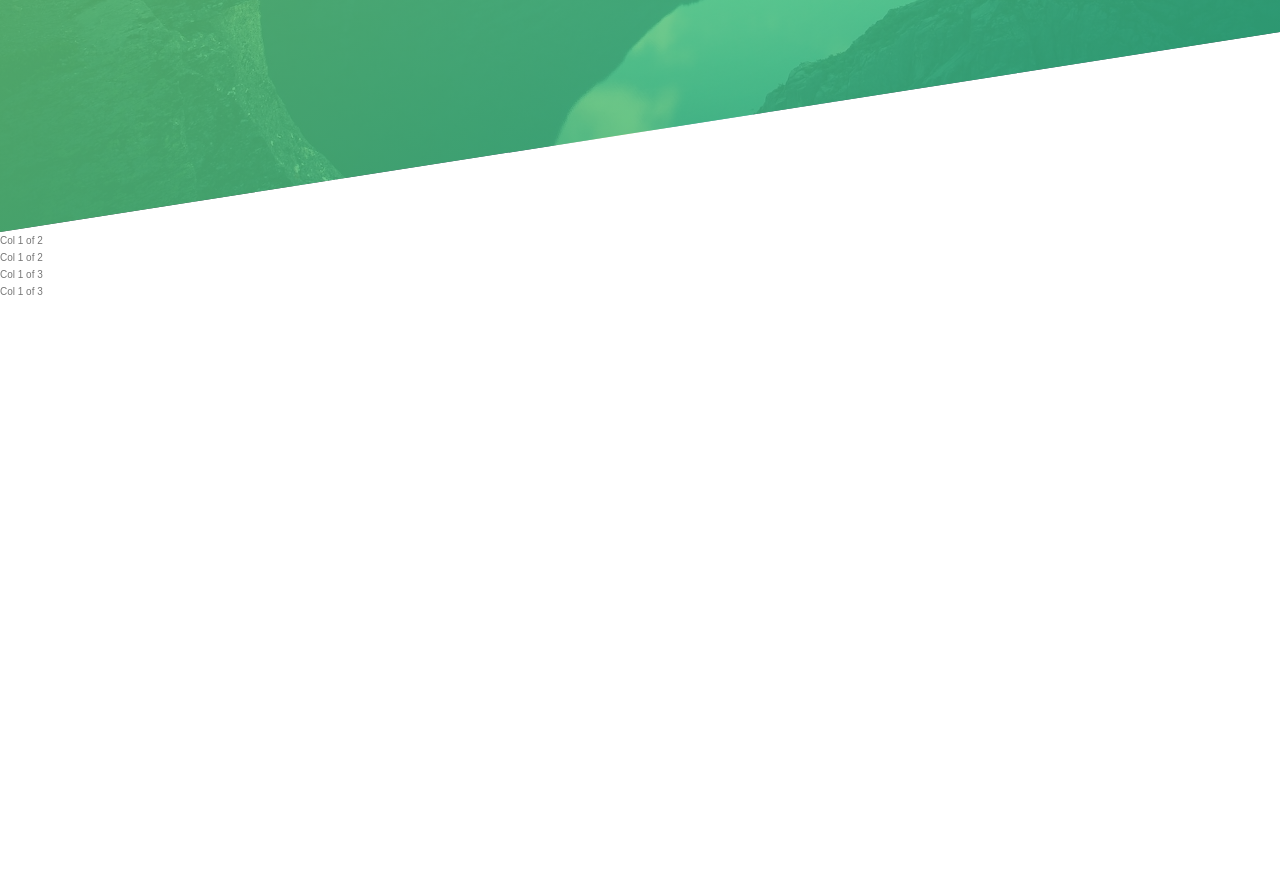
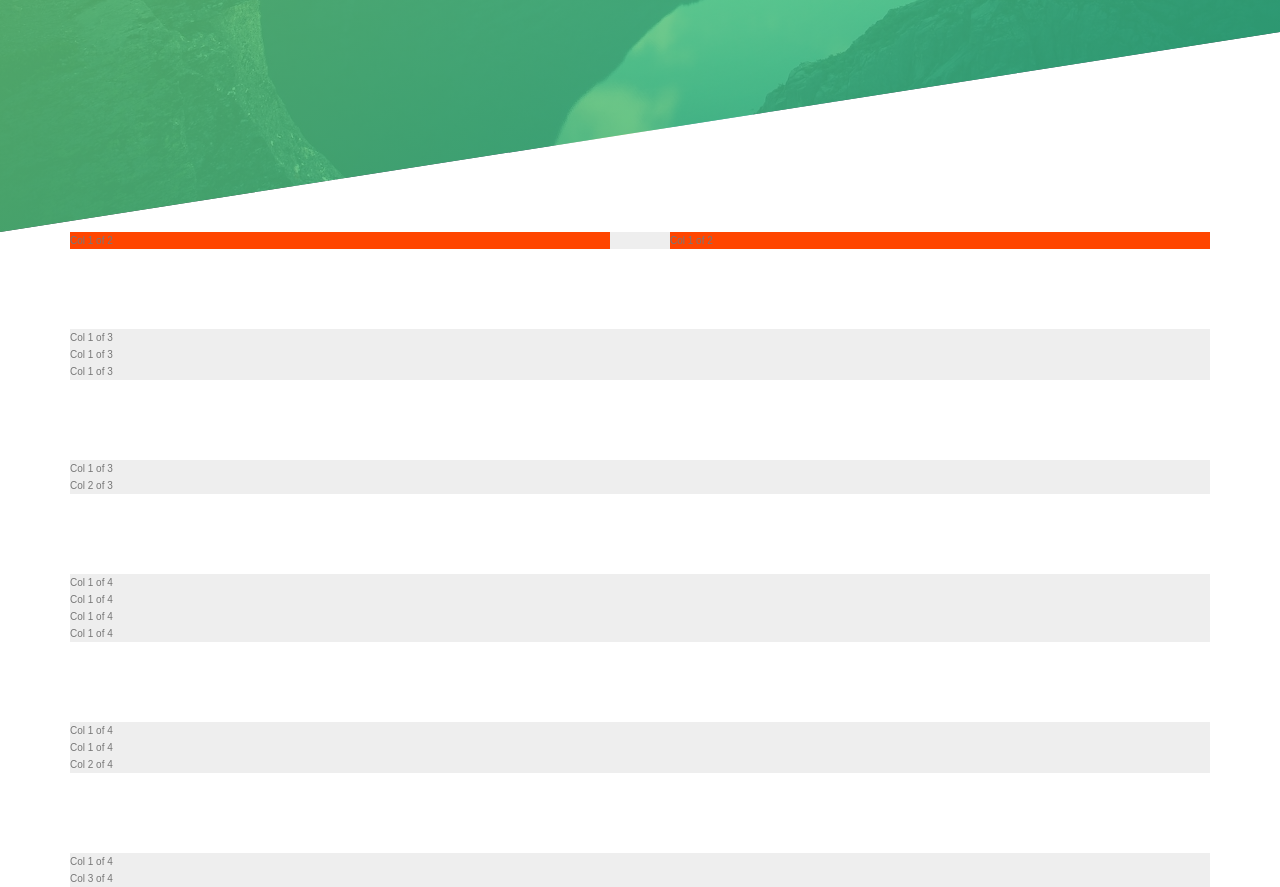
Before and after one commit to arifayanidowu/natours, a website: page index.html in a window 1280 px wide. Shown: the part 568-1455 px from the top of the page. Before the commit the page ends 868 px from the top, so only its background shows below. Drawn offline with Linux system fonts and the light colour scheme.

Commit message:
clearfix for floats

```diff
--- a/index.html
+++ b/index.html
@@ -31,6 +31,28 @@
       <div class="row">
         <div class="col-1-of-3">Col 1 of 3</div>
         <div class="col-1-of-3">Col 1 of 3</div>
+        <div class="col-1-of-3">Col 1 of 3</div>
+      </div>
+
+      <div class="row">
+        <div class="col-1-of-3">Col 1 of 3</div>
+        <div class="col-2-of-3">Col 2 of 3</div>
+      </div>
+
+      <div class="row">
+        <div class="col-1-of-4">Col 1 of 4</div>
+        <div class="col-1-of-4">Col 1 of 4</div>
+        <div class="col-1-of-4">Col 1 of 4</div>
+        <div class="col-1-of-4">Col 1 of 4</div>
+      </div>
+      <div class="row">
+        <div class="col-1-of-4">Col 1 of 4</div>
+        <div class="col-1-of-4">Col 1 of 4</div>
+        <div class="col-2-of-4">Col 2 of 4</div>
+      </div>
+      <div class="row">
+        <div class="col-1-of-4">Col 1 of 4</div>
+        <div class="col-3-of-4">Col 3 of 4</div>
       </div>
     </section>
   </body>
--- a/sass/abstracts/_mixins.scss
+++ b/sass/abstracts/_mixins.scss
@@ -3,3 +3,11 @@
     @content;
   }
 }
+
+@mixin clearfix {
+  &::after {
+    content: "";
+    display: table;
+    clear: both;
+  }
+}
--- a/sass/abstracts/_variables.scss
+++ b/sass/abstracts/_variables.scss
@@ -8,5 +8,9 @@ $color-grey-dark: #777;
 $color-white: #fff;
 $color-black: #000;
 
+$grid-width: 114rem;
+$gutter-vertical: 8rem;
+$gutter-horizontal: 6rem;
+
 $i: 1;
 $loop: 4;
--- /dev/null
+++ b/sass/layout/_grid.scss
@@ -0,0 +1,19 @@
+.row {
+  max-width: $grid-width;
+  background-color: #eee;
+  margin: 0 auto;
+  &:not(:last-child) {
+    margin-bottom: $gutter-vertical;
+  }
+
+  .col-1-of-2 {
+    width: calc((100% - #{$gutter-horizontal}) / 2);
+    background: orangered;
+    float: left;
+    &:not(:last-child) {
+      margin-right: $gutter-horizontal;
+    }
+  }
+
+  @include clearfix;
+}
--- a/sass/main.scss
+++ b/sass/main.scss
@@ -1,14 +1,21 @@
 @import "abstracts/variables";
+
 @import "abstracts/func";
+
 @import "abstracts/mixins";
 
 @import "components/buttons";
 
+@import "layout/grid";
+
 @import "layout/header";
 
 @import "base/anims";
+
 @import "base/typo";
+
 @import "base/utils";
+
 @import "base/base";
 
 @import "pages/home";
```
Also changed, not shown: css/main.css.
